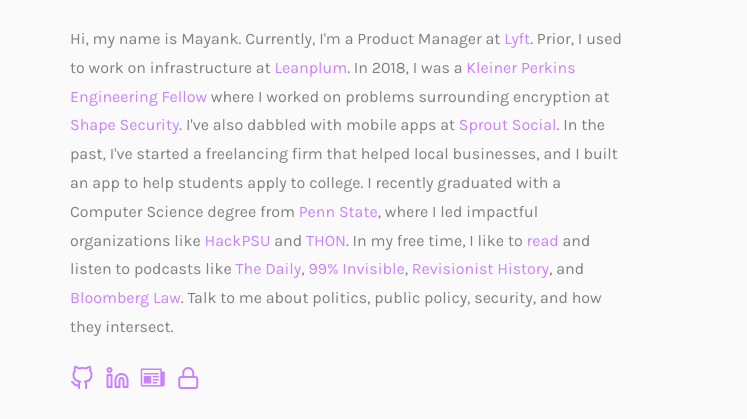
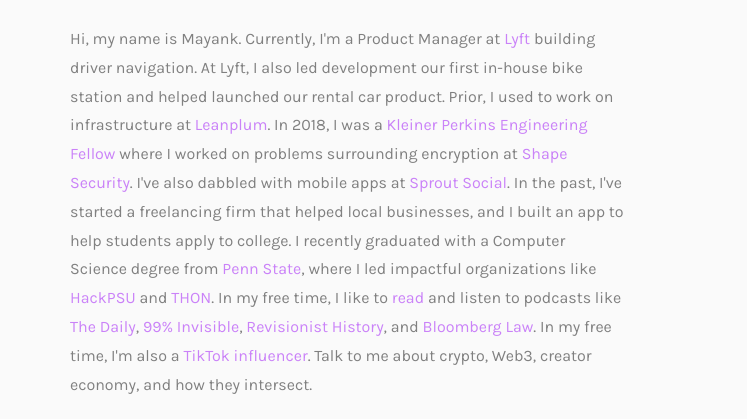
Before and after one commit to mayankmmmx/mayankmmmx.github.io, a plain HTML site: page index.html in a window 1280 px wide. Shown: the part 278-697 px from the top of the page, 0-747 px from the left. Drawn offline with nearby package versions, Linux system fonts and the light colour scheme; files whose address does not match are found by name; a web font is replaced by a local one.

Commit message:
Update index.html

```diff
--- a/index.html
+++ b/index.html
@@ -85,8 +85,8 @@
 							<div class="item">
 								<h2><span>Mayank</span><span>Makwana</span></h2>
 							</div>
-								<p>Hi, my name is Mayank. Currently, I'm a Product Manager at <a href="https://www.lyft.com">Lyft</a>. Prior, I used to work on infrastructure at <a href="https://www.leanplum.com">Leanplum</a>. In 2018, I was a <a href="http://fellows.kleinerperkins.com">Kleiner Perkins Engineering Fellow</a> where I worked on problems surrounding encryption at <a href="https://www.shapesecurity.com"> Shape Security</a>. I've also dabbled with mobile apps at <a href="https://www.sproutsocial.com">Sprout Social</a>. In the past, I've started a freelancing firm that helped local businesses, and I built an app to help students apply to college. I recently graduated with a Computer Science degree from <a href="https://psu.edu">Penn State</a>, where I led impactful organizations like <a href="https://hackpsu.com">HackPSU</a> and <a href="https://thon.org">THON</a>. In my free time, I like to <a href="https://www.goodreads.com/user/show/85709700-mayank-makwana">read</a> and listen to podcasts like <a href="https://www.nytimes.com/podcasts/the-daily">The Daily</a>,
-									<a href="https://99percentinvisible.org">99% Invisible</a>, <a href="http://revisionisthistory.com">Revisionist History</a>, and <a href="https://www.bloomberg.com/podcasts/law">Bloomberg Law</a>. Talk to me about politics, public policy, security, and how they intersect.
+								<p>Hi, my name is Mayank. Currently, I'm a Product Manager at <a href="https://www.lyft.com">Lyft</a> building driver navigation. At Lyft, I also led development our first in-house bike station and helped launched our rental car product. Prior, I used to work on infrastructure at <a href="https://www.leanplum.com">Leanplum</a>. In 2018, I was a <a href="http://fellows.kleinerperkins.com">Kleiner Perkins Engineering Fellow</a> where I worked on problems surrounding encryption at <a href="https://www.shapesecurity.com"> Shape Security</a>. I've also dabbled with mobile apps at <a href="https://www.sproutsocial.com">Sprout Social</a>. In the past, I've started a freelancing firm that helped local businesses, and I built an app to help students apply to college. I recently graduated with a Computer Science degree from <a href="https://psu.edu">Penn State</a>, where I led impactful organizations like <a href="https://hackpsu.com">HackPSU</a> and <a href="https://thon.org">THON</a>. In my free time, I like to <a href="https://www.goodreads.com/user/show/85709700-mayank-makwana">read</a> and listen to podcasts like <a href="https://www.nytimes.com/podcasts/the-daily">The Daily</a>,
+									<a href="https://99percentinvisible.org">99% Invisible</a>, <a href="http://revisionisthistory.com">Revisionist History</a>, and <a href="https://www.bloomberg.com/podcasts/law">Bloomberg Law</a>. In my free time, I'm also a <a href="https://www.tiktok.com/@brownboyselfcare">TikTok influencer</a>. Talk to me about crypto, Web3, creator economy, and how they intersect.
 								<p class="colorlib-social-icons">
 									<a href="https://github.com/mayankmmmx"><i class="icon-github2"></i></a> &nbsp
 									<a href="https://www.linkedin.com/in/mayankmakwana"><i class="icon-linkedin3"></i></a> &nbsp
```
